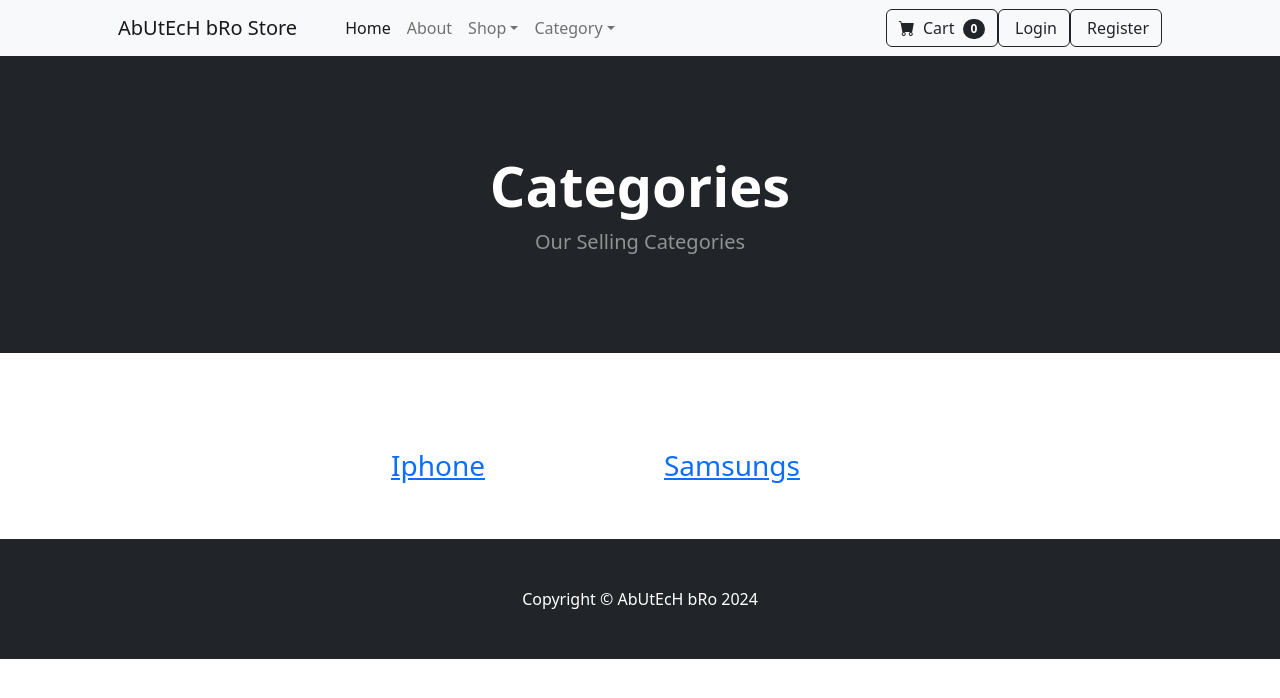
After one commit to Abutechbro/ecommerce, a Django app: page /category_summary in a window 1280 px wide. The commit adds this page. Shown: the top 698 px of the page. Run offline with Django 5.2, Linux system fonts and the light colour scheme; data comes from the database, SQL or seed files in the repository; both versions use the stored data as it was after the commit; some libraries are stand-ins or nearby versions.

Commit message:
june23 commit

```diff
--- /dev/null
+++ b/store/templates/store/category_summary.html
@@ -0,0 +1,24 @@
+{% extends 'store/base.html' %}
+ {% block content %}
+
+  <!-- Header-->
+  <header class="bg-dark py-5">
+    <div class="container px-4 px-lg-5 my-5">
+        <div class="text-center text-white">
+            <h1 class="display-4 fw-bolder">Categories</h1>
+            <p class="lead fw-normal text-white-50 mb-0">Our Selling Categories</p>
+        </div>
+    </div>
+</header>
+ <section class="py-5">
+    <div class="container px-4 px-lg-5 mt-5">
+        <div class="row gx-4 gx-lg-5 row-cols-2 row-cols-md-3 row-cols-xl-4 justify-content-center">
+                            {% for category in categories %}
+                                <h3><a href="{% url 'category' 'cateogry' %}">{{ category }}</a></h3>
+                            {% endfor %}
+                    </div>
+                </div>
+        </div>
+    </div>
+</section>
+ {% endblock %}
--- a/store/templates/store/navbar.html
+++ b/store/templates/store/navbar.html
@@ -97,10 +97,10 @@
                 <li class="nav-item dropdown">
                     <a class="nav-link dropdown-toggle" id="navbarDropdown" href="#" role="button" data-bs-toggle="dropdown" aria-expanded="false">Category</a>
                     <ul class="dropdown-menu" aria-labelledby="navbarDropdown">
-                        <li><a class="dropdown-item" href="{% url 'category' 'Apple Phones' %}">Iphones</a></li>
+                        <li><a class="dropdown-item" href="{% url 'category_sum' %}">All Categories</a></li>
                         <!-- <li><hr class="dropdown-divider" /></li> -->
-                        <li><a class="dropdown-item" href="{% url 'category' 'Samsung Phones' %}">Samsungs</a></li>
-                        <li><a class="dropdown-item" href="{%  url 'category' 'Tecno Phones' %}">Tecno Phones</a></li>
+                        <!-- <li><a class="dropdown-item" href="{% url 'category' 'Samsung Phones' %}">Samsungs</a></li>
+                        <li><a class="dropdown-item" href="{%  url 'category' 'Tecno Phones' %}">Tecno Phones</a></li> -->
                     </ul>
                 </li>
             </ul>
--- a/store/urls.py
+++ b/store/urls.py
@@ -12,4 +12,5 @@ urlpatterns = [
     path('product_details/<int:pk>', views.product_details, name="product_details"),
     path('admin_dashboard/', views.admin_dashboard, name="admin_dashboard"),
     path('category/<str:foo>', views.category, name="category"),
+    path('category_summary', views.category_summary, name="category_sum"),
 ]
--- a/store/views.py
+++ b/store/views.py
@@ -112,3 +112,10 @@ def admin_dashboard(request):
     return render(request, 'store/admin_dashboard.html' , {
 
     })
+
+
+def category_summary(request):
+    categories = Category.objects.all()
+    return render(request, 'store/category_summary.html',{
+        'categories':categories
+    })
```
Also changed, not shown: db.sqlite3, media/uploads/products/iphone_15.jpeg (added), media/uploads/products/iphone_15_X06IXFX.jpeg (added), media/uploads/products/iphone_15_v9SktIw.jpeg (added), media/uploads/products/unnamed.png (added).
